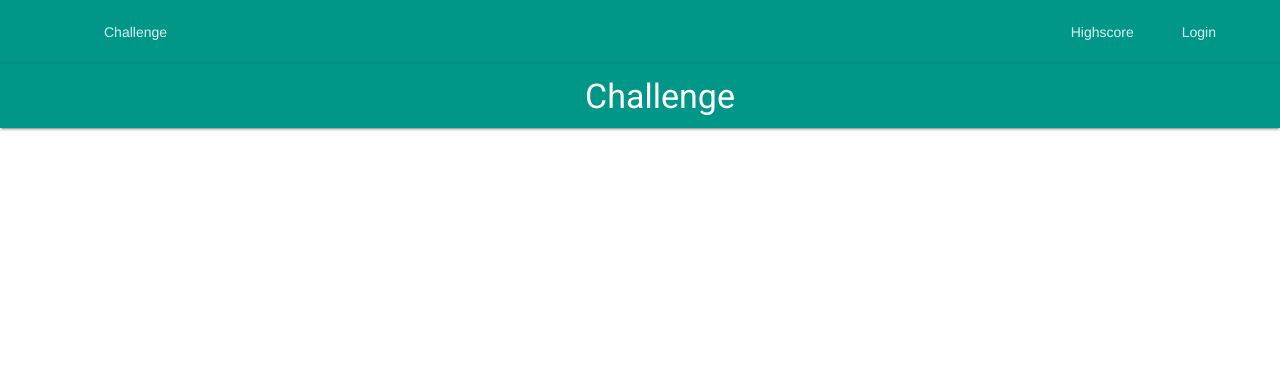
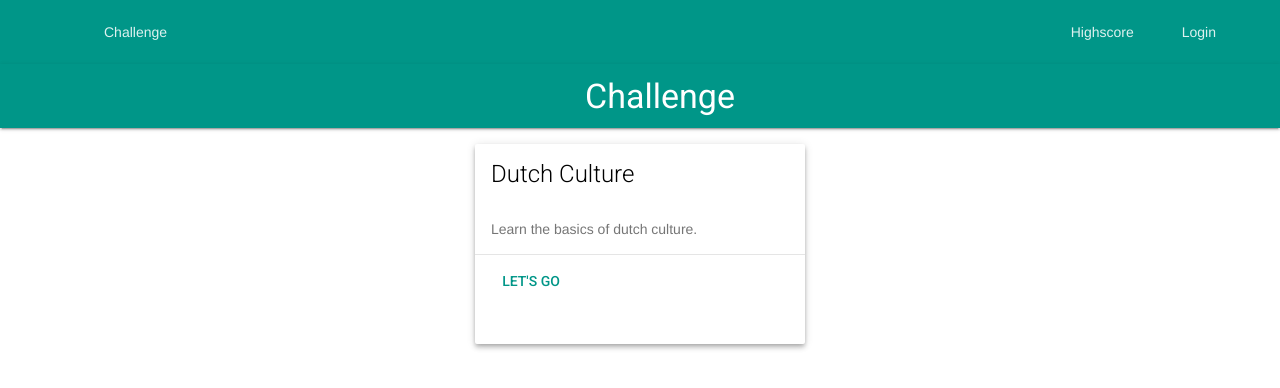
Before and after one commit to irwansarwaji/workshopEWA, a plain HTML site: page index.html in a window 1280 px wide. Drawn offline with nearby package versions, Linux system fonts and the light colour scheme.

Commit message:
add images and card

```diff
--- a/index.html
+++ b/index.html
@@ -12,14 +12,21 @@
 
 </head>
 <body>
+
+<!--Alles wat hier tussen staat is mdl en "js" is javascript-->
+
 <!--set the navigation header fixed-->
+
 <div class="mdl-layout mdl-js-layout mdl-layout--fixed-header">
 
 
 
-<!-- START LARGE SCREEN MENU -->
+	<!-- Header! if you put large screen only here than the whole header will dissapear -->
 	<header class="mdl-layout__header">
 		<div class="mdl-layout__header-row">
+
+
+			<!--This is voor largescreen only!-->
 			<nav class="mdl-navigation mdl-layout--large-screen-only">
 				<a class="mdl-navigation__link" href="index.html">Challenge</a>
 			</nav>
@@ -36,10 +43,9 @@
 
 
 
-
 	<!-- START SMALL SCREEN MENU-->
 	<!-- Start with the smallest sized screen -->
-		<!-- drawer is the 3 stripe menu for your mobile phone-->
+	<!-- drawer is the "HAMBURGER" menu for your mobile phone-->
 	<!-- show this on a small screen only-->
 	<div class="mdl-layout__drawer mdl-layout--small-screen-only">
 		<nav class="mdl-navigation">
@@ -51,25 +57,54 @@
 	<!-- END OF SMALL SCREEN MENU-->
 
 
-
-
-
-
 	<!-- START OF TITLE-->
 	<!-- use spacer to center the title text-->
 	<header class="mdl-layout__header">
 		<div class="mdl-layout__header-row">
 			<div class="mdl-layout-spacer"></div>
-				<h3 class="header_text">Challenge</h3>
+			<h3 class="header_text">Challenge</h3> <!--align center by using spacer-->
 			<div class="mdl-layout-spacer"> </div>
-
-
 		</div>
-
 	</header>
 	<!--END OF TITLE-->
 
 
+
+	<!--create content grid-->
+	<div class="content-grid mdl-grid">
+
+		<!--center the content by using spacer at the beginning and the end-->
+		<!--when using grid, it alwas have to end at 12 like "5,5,2" or "2,2,3,5" etc.-->
+		<div class="mdl-layout-spacer"></div>
+
+		<div class="mdl-cell mdl-cell--12-col">
+			<!--add content here-->
+			<!-- see cards from the getmdl.io website  -->
+
+			<!-- card1 "container" -->
+			<div class="demo-card-event mdl-card mdl-shadow--4dp">
+				<div class="mdl-card__title dutch"> <!--card title-->
+					<h2 class="mdl-card__title-text">Dutch Culture</h2>
+				</div>
+
+				<div class="mdl-card__supporting-text"> <!--card subtext-->
+					Learn the basics of dutch culture.
+				</div>
+
+
+				<div class="mdl-card__actions mdl-card--border">
+					<div class="mdl-layout-spacer"></div>
+
+					<a class="mdl-button mdl-button--colored mdl-js-button mdl-js-ripple-effect" href="pagina2.html"> Let's go</a>
+				</div>
+			</div>
+
+		</div>
+
+		<div class="mdl-layout-spacer"></div>
+
+	</div>
+
 </div>
 </body>
 </html>
```
Also changed, not shown: Images/hamburger.png (added), Images/music.png (added), Images/tulip.png (added), Images/tulip50.png (added). Lines whose indentation alone changed are shown as unchanged.
